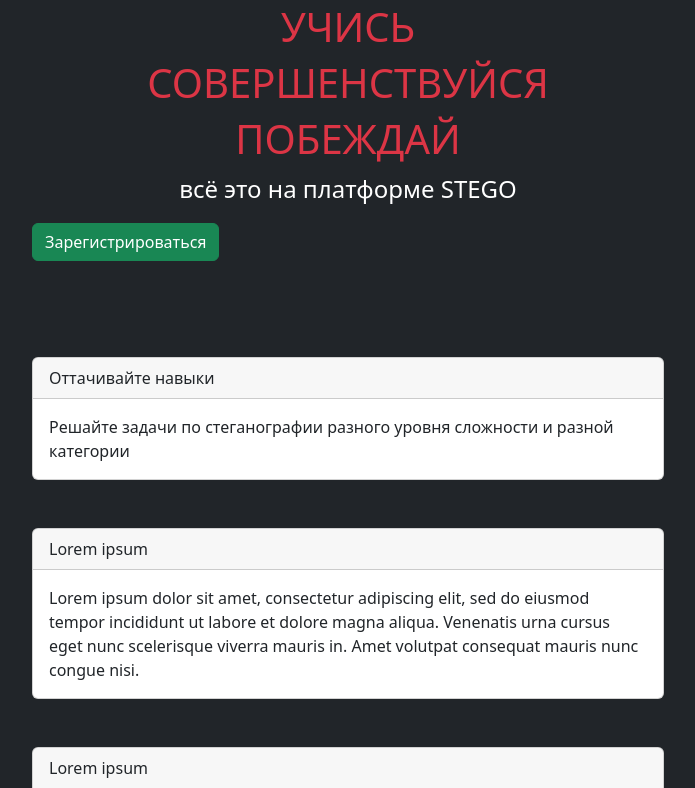
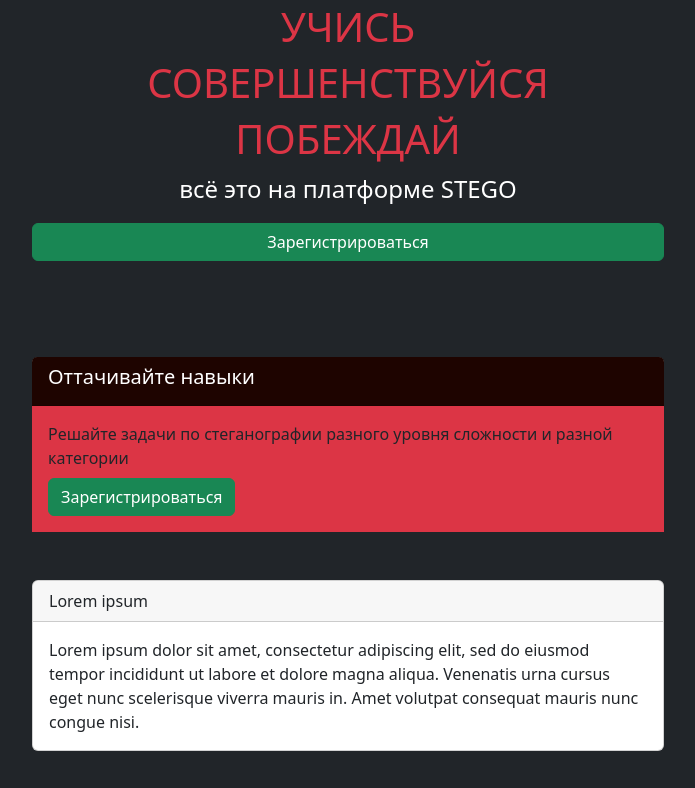
Before and after one commit to Timur1414/stego, a Django app: page / in a window 1280 px wide. Shown: the part 181-969 px from the top of the page, without its empty margins (292-987 px from the left). Run offline with Django 4.2, Linux system fonts and the light colour scheme.

Commit message:
card style

```diff
--- a/main/templates/pages/index/index.html
+++ b/main/templates/pages/index/index.html
@@ -8,17 +8,20 @@
         <h1>ПОБЕЖДАЙ</h1>
         <p class="text-white fs-4">всё это на платформе STEGO</p>
     </div>
-    <a class="btn btn-success position-relative" href="{% url 'django_registration_register' %}" style="left: 25%">
+    <a class="btn btn-success position-relative" href="{% url 'django_registration_register' %}" style="left: 25%; width: 50%">
         Зарегистрироваться
     </a>
     <br><br><br>
 
-    <div class="card mx-auto my-5" style="width: 50%">
-        <div class="card-header">
-            Оттачивайте навыки
+    <div class="card mx-auto my-5 border-0" style="width: 50%">
+        <div class="card-header text-white" style="background-color: #1E0400">
+            <h5>Оттачивайте навыки</h5>
         </div>
-        <div class="card-body">
-            Решайте задачи по стеганографии разного уровня сложности и разной категории
+        <div class="card-body bg-danger">
+            Решайте задачи по стеганографии разного уровня сложности и разной категории <br>
+            <a class="btn btn-success mt-2" href="{% url 'django_registration_register' %}">
+                Зарегистрироваться
+            </a>
         </div>
     </div>
 
```
